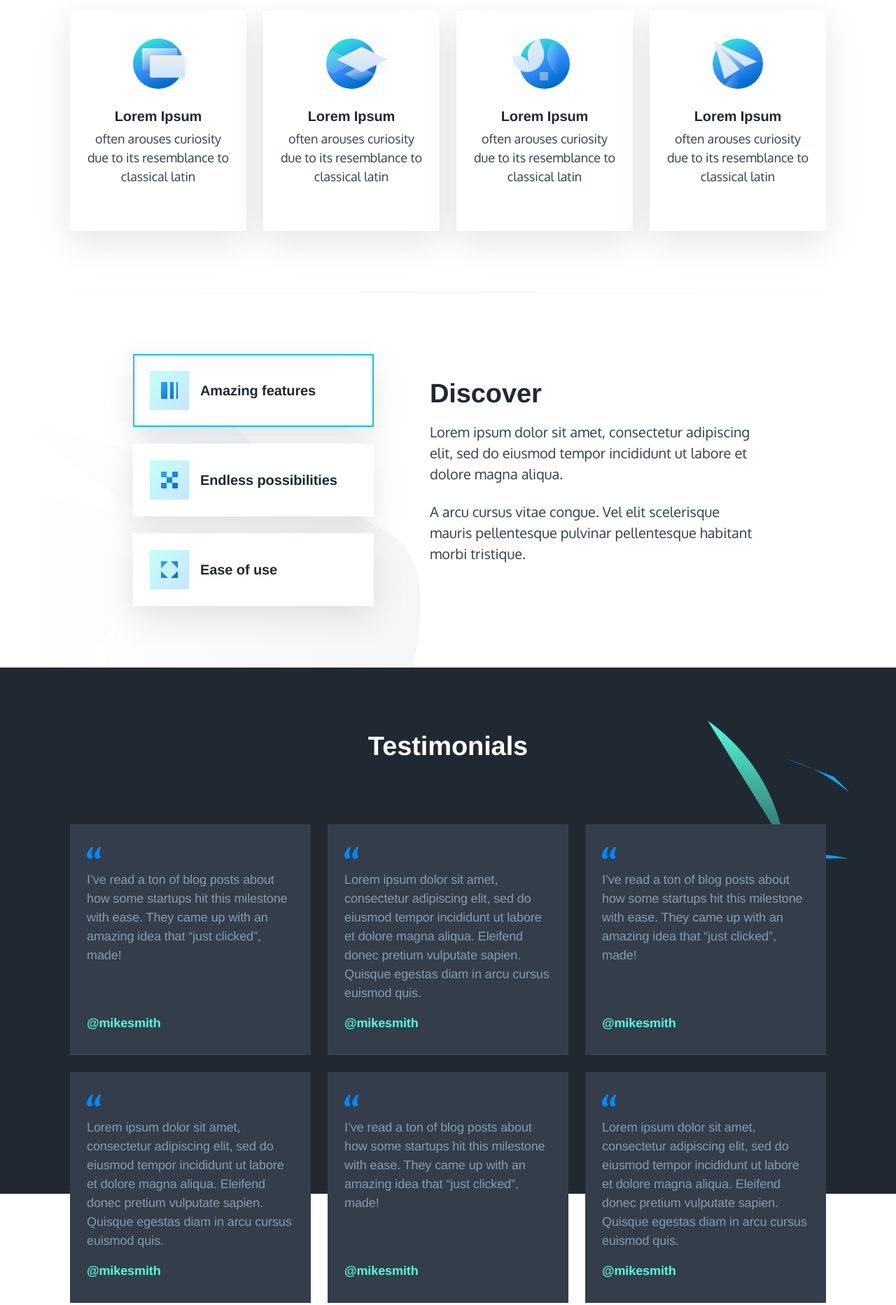
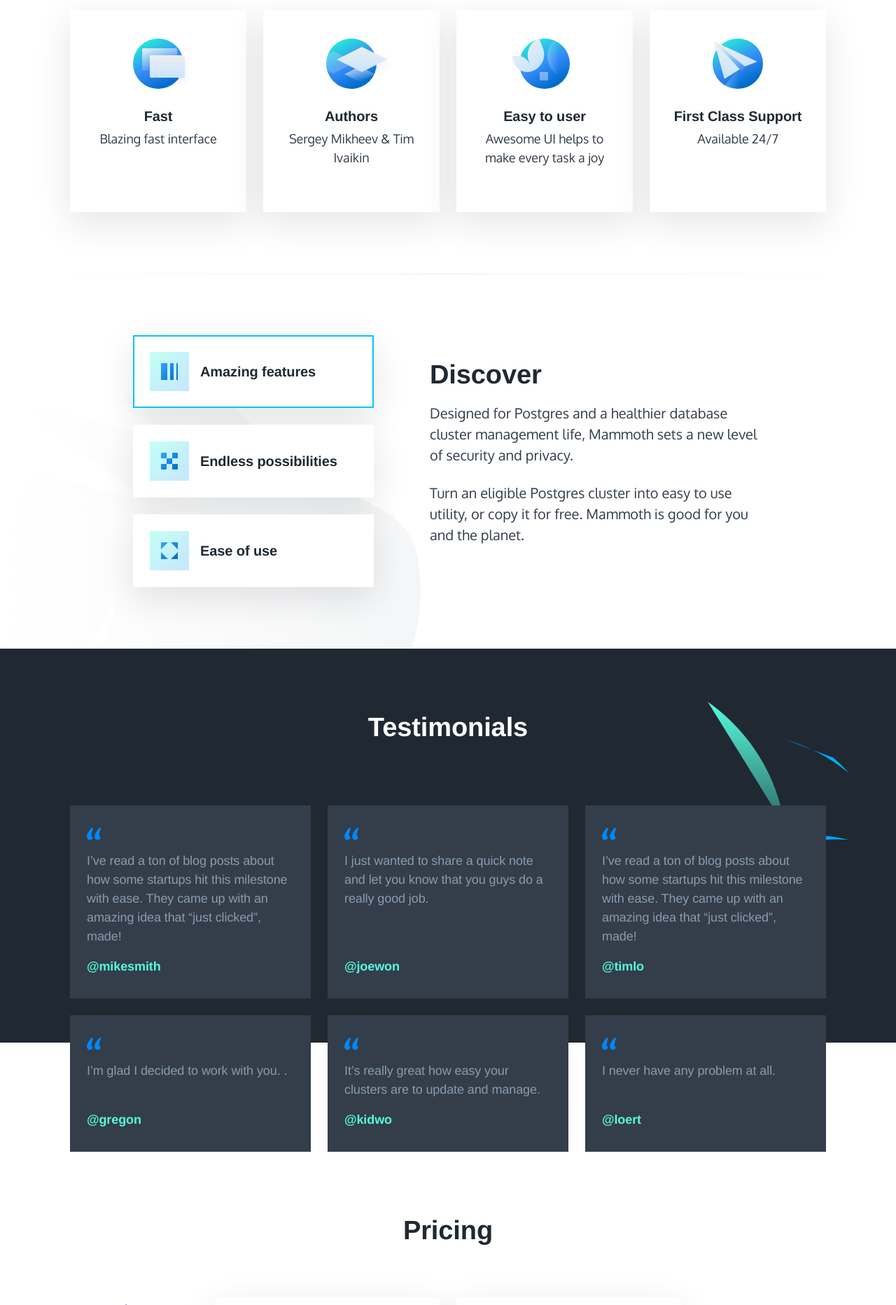
Before and after one commit to TechnoMedia/mammoth, a plain HTML site: page docs/index.html in a window 1280 px wide. Shown: the part 945-2810 px from the top of the page at 70% size. Drawn offline with nearby package versions, Linux system fonts and the light colour scheme.

Commit message:
Update index.html

```diff
--- a/docs/index.html
+++ b/docs/index.html
@@ -85,8 +85,8 @@
                                     <div class="feature-icon">
                                         <img src="dist/images/feature-icon-01.svg" alt="Feature 01">
                                     </div>
-                                    <h4 class="feature-title">Lorem Ipsum</h4>
-                                    <p class="text-sm">often arouses curiosity due to its resemblance to classical latin</p>
+                                    <h4 class="feature-title">Fast</h4>
+                                    <p class="text-sm">Blazing fast interface</p>
                                 </div>
                             </div>
                             <div class="feature is-revealing">
@@ -94,8 +94,8 @@
                                     <div class="feature-icon">
                                         <img src="dist/images/feature-icon-02.svg" alt="Feature 02">
                                     </div>
-                                    <h4 class="feature-title">Lorem Ipsum</h4>
-                                    <p class="text-sm">often arouses curiosity due to its resemblance to classical latin</p>
+                                    <h4 class="feature-title">Authors</h4>
+                                    <p class="text-sm">Sergey Mikheev & Tim Ivaikin</p>
                                 </div>
                             </div>
                             <div class="feature is-revealing">
@@ -103,8 +103,8 @@
                                     <div class="feature-icon">
                                         <img src="dist/images/feature-icon-03.svg" alt="Feature 03">
                                     </div>
-                                    <h4 class="feature-title">Lorem Ipsum</h4>
-                                    <p class="text-sm">often arouses curiosity due to its resemblance to classical latin</p>
+                                    <h4 class="feature-title">Easy to user</h4>
+                                    <p class="text-sm">Awesome UI helps to make every task a joy</p>
                                 </div>
                             </div>
                             <div class="feature is-revealing">
@@ -112,8 +112,8 @@
                                     <div class="feature-icon">
                                         <img src="dist/images/feature-icon-04.svg" alt="Feature 04">
                                     </div>
-                                    <h4 class="feature-title">Lorem Ipsum</h4>
-                                    <p class="text-sm">often arouses curiosity due to its resemblance to classical latin</p>
+                                    <h4 class="feature-title">First Class Support</h4>
+                                    <p class="text-sm">Available 24/7</p>
                                 </div>
                             </div>
                         </div>
@@ -148,18 +148,18 @@
 							<div class="tabs-content">
 								<div id="tab-1" class="tab-panel is-active">
 									<h2>Discover</h2>
-									<p>Lorem ipsum dolor sit amet, consectetur adipiscing elit, sed do eiusmod tempor incididunt ut labore et dolore magna aliqua.</p>
-									<p class="mb-0">A arcu cursus vitae congue. Vel elit scelerisque mauris pellentesque pulvinar pellentesque habitant morbi tristique.</p>
+									<p>Designed for Postgres and a healthier database cluster management life, Mammoth sets a new level of security and privacy.</p>
+									<p class="mb-0">Turn an eligible Postgres cluster into easy to use utility, or copy it for free. Mammoth is good for you and the planet.</p>
 								</div>
 								<div id="tab-2" class="tab-panel">
 									<h2>Power of customisation</h2>
-									<p>A arcu cursus vitae congue. Vel elit scelerisque mauris pellentesque pulvinar pellentesque habitant morbi tristique.</p>
-									<p class="mb-0">Lorem ipsum dolor sit amet, consectetur adipiscing elit, sed do eiusmod tempor incididunt ut labore et dolore magna aliqua. A arcu cursus vitae congue.</p>
+									<p>Ask everyone. Our Support Community can help you find answers.</p>
+									<p class="mb-0">Then play. Discover new ways to enjoy your PostgreSQL with our how-to and help videos.</p>
 								</div>
 								<div id="tab-3" class="tab-panel">
 									<h2>Keep it simple</h2>
-									<p>Sed ut perspiciatis, unde omnis iste natus error sit voluptatem accusantium doloremque laudantium.</p>
-									<p class="mb-0">Nemo enim ipsam voluptatem, quia voluptas sit, aspernatur aut odit aut fugit, sed quia consequuntur magni dolores eos, qui ratione voluptatem sequi nesciunt.</p>
+									<p>And the help you need — all in one place. We're here every day to answer your questions.</p>
+									<p class="mb-0">Write your first line of code, capture an artful database, or make your own cluster. Join hands-on sessions happening every day at every Mammoth.</p>
 								</div>
 							</div>
 						</div>
@@ -190,11 +190,11 @@
 								<div class="testimonial-inner">
 									<div class="testimonial-main">
 										<div class="testimonial-body">
-											<p>Lorem ipsum dolor sit amet, consectetur adipiscing elit, sed do eiusmod tempor incididunt ut labore et dolore magna aliqua. Eleifend donec pretium vulputate sapien. Quisque egestas diam in arcu cursus euismod quis.</p>
+											<p>I just wanted to share a quick note and let you know that you guys do a really good job.</p>
 										</div>
 									</div>
 									<div class="testimonial-footer">
-										<div class="testimonial-name"><a href="#">@mikesmith</a></div>
+										<div class="testimonial-name"><a href="#">@joewon</a></div>
 									</div>
 								</div>
 							</div>
@@ -206,7 +206,7 @@
 										</div>
 									</div>
 									<div class="testimonial-footer">
-										<div class="testimonial-name"><a href="#">@mikesmith</a></div>
+										<div class="testimonial-name"><a href="#">@timlo</a></div>
 									</div>
 								</div>
 							</div>
@@ -214,11 +214,11 @@
 								<div class="testimonial-inner">
 									<div class="testimonial-main">
 										<div class="testimonial-body">
-											<p>Lorem ipsum dolor sit amet, consectetur adipiscing elit, sed do eiusmod tempor incididunt ut labore et dolore magna aliqua. Eleifend donec pretium vulputate sapien. Quisque egestas diam in arcu cursus euismod quis.</p>
+											<p>I’m glad I decided to work with you. .</p>
 										</div>
 									</div>
 									<div class="testimonial-footer">
-										<div class="testimonial-name"><a href="#">@mikesmith</a></div>
+										<div class="testimonial-name"><a href="#">@gregon</a></div>
 									</div>
 								</div>
 							</div>
@@ -226,11 +226,11 @@
 								<div class="testimonial-inner">
 									<div class="testimonial-main">
 										<div class="testimonial-body">
-											<p>I’ve read a ton of blog posts about how some startups hit this milestone with ease. They came up with an amazing idea that “just clicked”, made!</p>
+											<p>It’s really great how easy your clusters are to update and manage.</p>
 										</div>
 									</div>
 									<div class="testimonial-footer">
-										<div class="testimonial-name"><a href="#">@mikesmith</a></div>
+										<div class="testimonial-name"><a href="#">@kidwo</a></div>
 									</div>
 								</div>
 							</div>
@@ -238,11 +238,11 @@
 								<div class="testimonial-inner">
 									<div class="testimonial-main">
 										<div class="testimonial-body">
-											<p>Lorem ipsum dolor sit amet, consectetur adipiscing elit, sed do eiusmod tempor incididunt ut labore et dolore magna aliqua. Eleifend donec pretium vulputate sapien. Quisque egestas diam in arcu cursus euismod quis.</p>
+											<p>I never have any problem at all.</p>
 										</div>
 									</div>
 									<div class="testimonial-footer">
-										<div class="testimonial-name"><a href="#">@mikesmith</a></div>
+										<div class="testimonial-name"><a href="#">@loert</a></div>
 									</div>
 								</div>
 							</div>
@@ -266,16 +266,16 @@
 											</div>
 											<ul class="pricing-table-features list-reset text-xs">
 												<li>
-													<span>Lorem ipsum dolor sit amet</span>
+													<span>Full featured dashboard</span>
 												</li>
 												<li>
-													<span>Lorem ipsum dolor sit amet</span>
+													<span>Cluster management</span>
 												</li>
 												<li>
-													<span>Lorem ipsum dolor sit amet</span>
+													<span>Online support</span>
 												</li>
 												<li>
-													<span>Lorem ipsum dolor sit amet</span>
+													<span>Updates</span>
 												</li>
 											</ul>
 										</div>
@@ -293,16 +293,16 @@
 											</div>
 											<ul class="pricing-table-features list-reset text-xs">
 												<li>
-													<span>Lorem ipsum dolor sit amet</span>
+													<span>Full featured dashboard with extra +</span>
 												</li>
 												<li>
-													<span>Lorem ipsum dolor sit amet</span>
+													<span>Best cluster management with all features included</span>
 												</li>
 												<li>
-													<span>Lorem ipsum dolor sit amet</span>
+													<span>24/7 online support</span>
 												</li>
 												<li>
-													<span>Lorem ipsum dolor sit amet</span>
+													<span>Carefully validated updates</span>
 												</li>
 											</ul>
 										</div>
```
